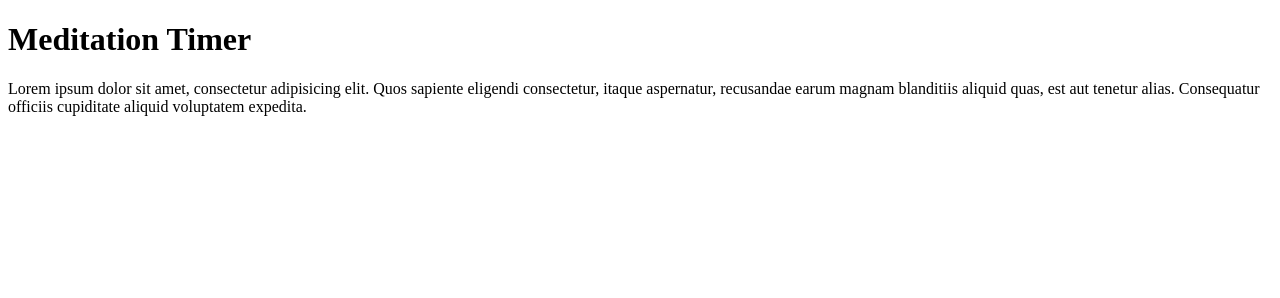
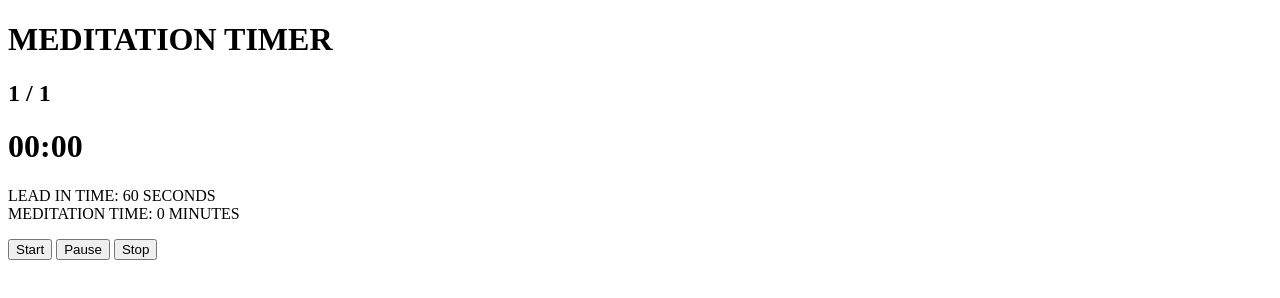
Before and after one commit to tcaiger/Timer, a plain HTML site: page index.html in a window 1280 px wide. Drawn offline with Linux system fonts and the light colour scheme.

Commit message:
Updated index.html

```diff
--- a/index.html
+++ b/index.html
@@ -2,12 +2,38 @@
 <html lang="en">
 <head>
 	<meta charset="UTF-8">
-	<title>Meditation Timer</title>
+	<title>Timer</title>
+	<link rel="stylesheet" href="timer.css">
 </head>
 <body>
-	<main>
-		<h1>Meditation Timer</h1>
-		<p>Lorem ipsum dolor sit amet, consectetur adipisicing elit. Quos sapiente eligendi consectetur, itaque aspernatur, recusandae earum magnam blanditiis aliquid quas, est aut tenetur alias. Consequatur officiis cupiditate aliquid voluptatem expedita.</p>
-	</main>
+	<header>
+		<div class="wrapper">
+			<h1 id="title">MEDITATION TIMER</h1>
+		</div>
+	</header>
+
+	<div class="wrapper">
+		<div class="main">
+			<h2 id="intervals">1 / 1</h2>
+			<div id="intervalUpButton"></div>
+			<div id="intervalDownButton"></div>
+
+			<h1 id="time">00:00</h1>
+			<div id="timeUpButton"></div>
+			<div id="timeDownButton"></div>
+
+		</div>
+		<div class="leadIn">
+			<p id="leadIn">LEAD IN TIME: 60 SECONDS<br>
+			MEDITATION TIME: 0 MINUTES</p>
+		</div>
+		<div class="startButtonHolder">
+			<input type="button" id="start" value="Start">
+			<input type="button" id="pause" value="Pause">
+			<input type="button" id="stop" value="Stop">
+		</div>
+		<audio id="gong" src="gong.wav"></audio>
+		<script src="timer.js"></script>
+	</div>
 </body>
 </html>
```
